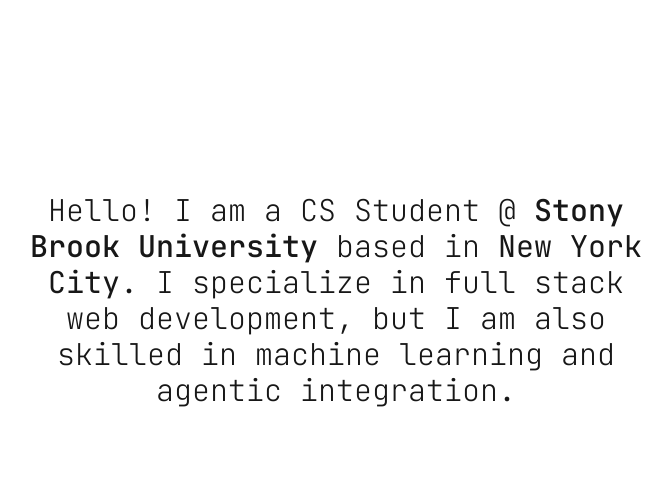
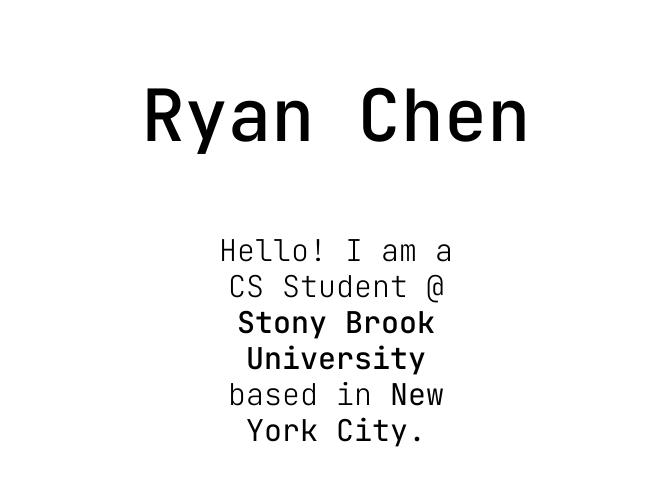
Before and after one commit to Bismithblde/profolio-v2, a Next.js app: page / in a window 1280 px wide. Shown: the top 486 px of the page, without its empty margins (304-976 px from the left). Built offline with nearby package versions, Linux system fonts and the light colour scheme.

Commit message:
added name, description

```diff
--- a/app/page.tsx
+++ b/app/page.tsx
@@ -1,19 +1,88 @@
-import React from "react";
+"use client";
+
+import React, { useRef } from "react";
 
 export default function page() {
+  const cardRef = useRef<HTMLDivElement | null>(null);
+
+  const handleMove = (e: React.MouseEvent) => {
+    const el = cardRef.current;
+    if (!el) return;
+    const rect = el.getBoundingClientRect();
+    const x = e.clientX - rect.left;
+    const y = e.clientY - rect.top;
+    el.style.setProperty("--x", `${x}px`);
+    el.style.setProperty("--y", `${y}px`);
+  };
+
+  const handleLeave = () => {
+    const el = cardRef.current;
+    if (!el) return;
+    // move the circle off-screen
+    el.style.setProperty("--x", `-200px`);
+    el.style.setProperty("--y", `-200px`);
+  };
+
   return (
-    <div className="">
-      <div className="flex justify-center jetbrains-mono-500 text-7xl pt-20 text-white">
+    <div className="flex justify-center p-10">
+      <div
+        ref={cardRef}
+        onMouseMove={handleMove}
+        onMouseLeave={handleLeave}
+        className="relative bg-white w-1/2 rounded-2xl flex justify-center flex-col items-center gap-10 p-10 overflow-hidden"
+        style={{
+          // initial CSS variables for the radial position
+          // these are updated in JS on mouse move
+          // --x and --y are used by the overlay radial-gradient
+          // keep as inline style so Tailwind doesn't need custom CSS
+          ["--x" as any]: `-200px`,
+          ["--y" as any]: `-200px`,
+        }}
+      >
+        {/* Main content (base, black text) */}
+        <div className="content z-0 w-full flex justify-center flex-col items-center gap-10">
+          <div className="jetbrains-mono-500 text-7xl text-black">
             Ryan Chen
           </div>
-      <div className="flex justify-center jetbrains-mono-200 pt-10">
+          <div className="flex justify-center jetbrains-mono-200 pt-10 text-black">
             <p className="w-1/2 text-center text-3xl">
               Hello! I am a CS Student @{" "}
               <span className="jetbrains-mono-500">Stony Brook University</span>{" "}
-          based in <b>New York City</b>. I specialize in full stack web
-          development, but I am also skilled in machine learning and agentic
-          integration.
+              based in <b>New York City</b>.
             </p>
+          </div>
+        </div>
+
+        {/* Black circular overlay that follows the cursor */}
+        <div
+          aria-hidden
+          className="pointer-events-none absolute inset-0 z-10"
+          style={{
+            background: `radial-gradient(circle 90px at var(--x) var(--y), rgba(0,0,0,1) 0%, rgba(0,0,0,1) 70px, rgba(0,0,0,0) 71px)`,
+            transition: "background 120ms ease-out",
+          }}
+        />
+
+        {/* White text duplicate, visible only inside the circle using a mask */}
+        <div
+          aria-hidden
+          className="pointer-events-none absolute inset-0 z-20 flex justify-center flex-col items-center gap-10"
+          style={{
+            WebkitMaskImage: `radial-gradient(circle 90px at var(--x) var(--y), black 0%, black 70px, transparent 71px)`,
+            maskImage: `radial-gradient(circle 90px at var(--x) var(--y), black 0%, black 70px, transparent 71px)`,
+          }}
+        >
+          <div className="jetbrains-mono-500 text-7xl text-white">
+            Ryan Chen
+          </div>
+          <div className="flex justify-center jetbrains-mono-200 pt-10 text-white">
+            <p className="w-1/2 text-center text-3xl">
+              Hello! I am a CS Student @{" "}
+              <span className="jetbrains-mono-500">Stony Brook University</span>{" "}
+              based in <b>New York City</b>.
+            </p>
+          </div>
+        </div>
       </div>
     </div>
   );
```
Lines whose indentation alone changed are shown as unchanged.
